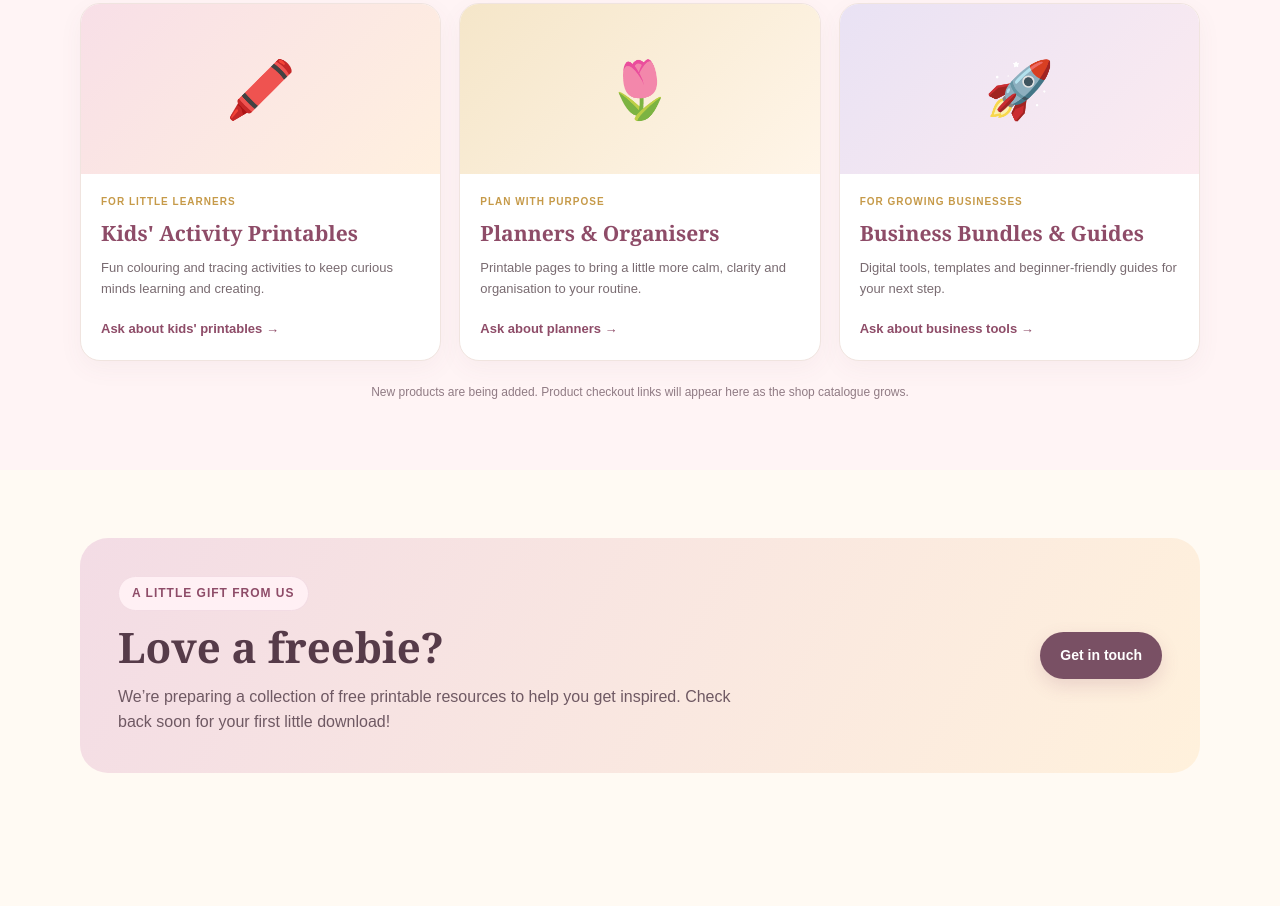
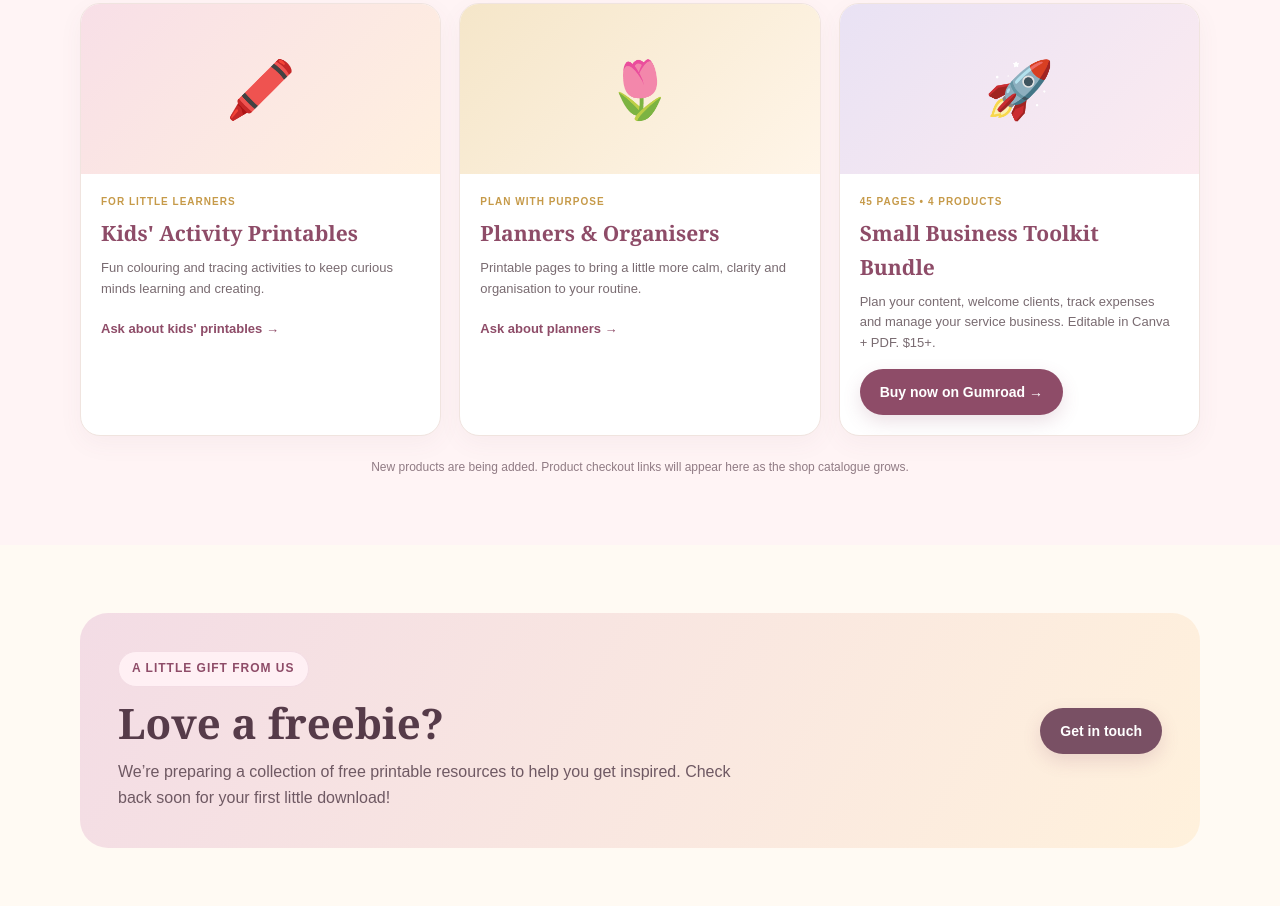
Before and after one commit to Paciencias/Pacisparksdreamdigitalstore, a plain HTML site: page index.html in a window 1280 px wide. Shown: the part 1413-2319 px from the top of the page. Drawn offline with Linux system fonts and the light colour scheme.

Commit message:
Add files via upload

```diff
--- a/index.html
+++ b/index.html
@@ -131,7 +131,7 @@
         <div class="products">
           <article class="product"><div class="product-art">🖍️</div><div class="product-info"><div class="tag">For little learners</div><h3>Kids' Activity Printables</h3><p>Fun colouring and tracing activities to keep curious minds learning and creating.</p><a class="text-link" href="#contact">Ask about kids' printables →</a></div></article>
           <article class="product"><div class="product-art">🌷</div><div class="product-info"><div class="tag">Plan with purpose</div><h3>Planners & Organisers</h3><p>Printable pages to bring a little more calm, clarity and organisation to your routine.</p><a class="text-link" href="#contact">Ask about planners →</a></div></article>
-          <article class="product"><div class="product-art">🚀</div><div class="product-info"><div class="tag">For growing businesses</div><h3>Business Bundles & Guides</h3><p>Digital tools, templates and beginner-friendly guides for your next step.</p><a class="text-link" href="#contact">Ask about business tools →</a></div></article>
+          <article class="product"><div class="product-art">🚀</div><div class="product-info"><div class="tag">45 pages • 4 products</div><h3>Small Business Toolkit Bundle</h3><p>Plan your content, welcome clients, track expenses and manage your service business. Editable in Canva + PDF. $15+.</p><a class="button" href="https://paciencia7.gumroad.com/l/sirpnf" target="_blank" rel="noopener">Buy now on Gumroad →</a></div></article>
         </div>
         <p style="text-align:center;color:#907b84;font-size:12px;margin:22px 0 0">New products are being added. Product checkout links will appear here as the shop catalogue grows.</p>
       </div>
```
